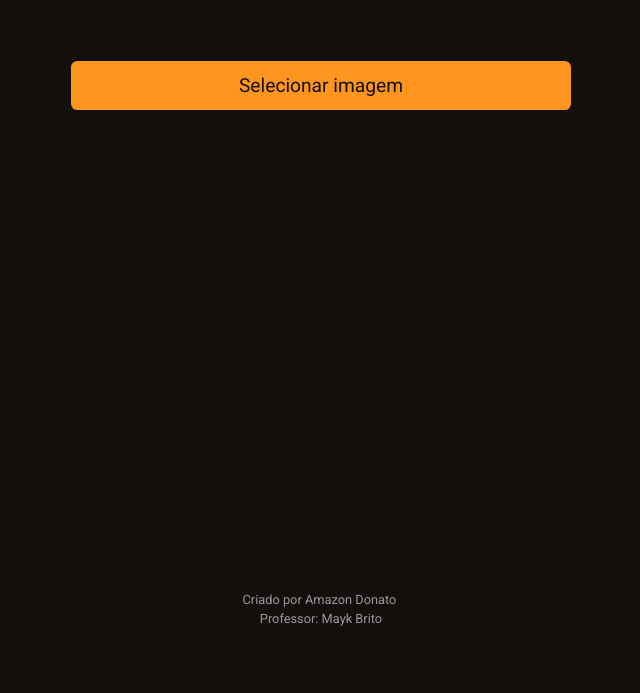
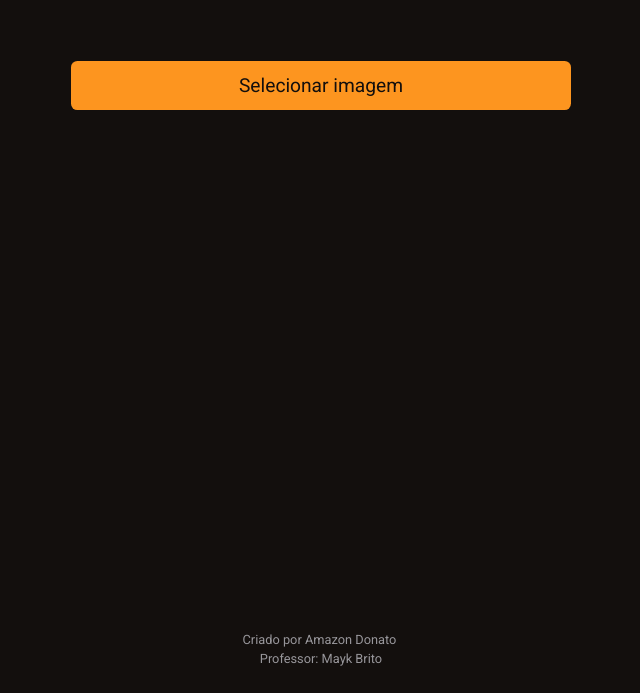
Before and after one commit to ajdonato/crop-image, a plain HTML site: page index.html in a window 1280 px wide. Shown: the part 107-800 px from the top of the page, without its empty margins (319-959 px from the left). Drawn offline with Linux system fonts and the light colour scheme.

Commit message:
add new vh with js

```diff
--- a/index.html
+++ b/index.html
@@ -1,5 +1,5 @@
 <!DOCTYPE html>
-<html lang="en">
+<html lang="pt-br">
 <head>
     <meta charset="UTF-8">
     <meta name="viewport" content="width=device-width, initial-scale=1.0">
--- a/script.js
+++ b/script.js
@@ -2,6 +2,9 @@ const photoFile = document.getElementById('photo-file')
 let photoPreview = document.getElementById('photo-preview')
 let image;
 let photoName;
+let vh = window.innerHeight * 0.01;
+
+document.documentElement.style.setProperty('new-vh', `${vh}px`);
 
 // Select & Preview image
 document.getElementById('select-image')
--- a/style.css
+++ b/style.css
@@ -5,6 +5,7 @@
         opacity: 0;
         transform: translateY(1rem);
     }
+
     to {
         opacity: 1;
     }
@@ -26,12 +27,15 @@
     box-sizing: border-box;
 }
 
-*, button, input {
+*,
+button,
+input {
     font-family: 'Roboto', sans-serif;
 }
 
 body {
-    height: 95vh;
+    height: 100vh;
+    height: calc(var(new-vh, 1vh) * 100);
     display: flex;
     flex-direction: column;
     background-color: var(--bg);
@@ -101,7 +105,7 @@ button:hover {
     transform: translate(1px, 1px);
 }
 
-button + button {
+button+button {
     margin-top: .8rem;
 }
 
@@ -132,6 +136,7 @@ img {
     height: 200px;*/
 }
 
-#crop-image, #download {
+#crop-image,
+#download {
     display: none;
 }
```
Lines whose indentation alone changed are shown as unchanged.
